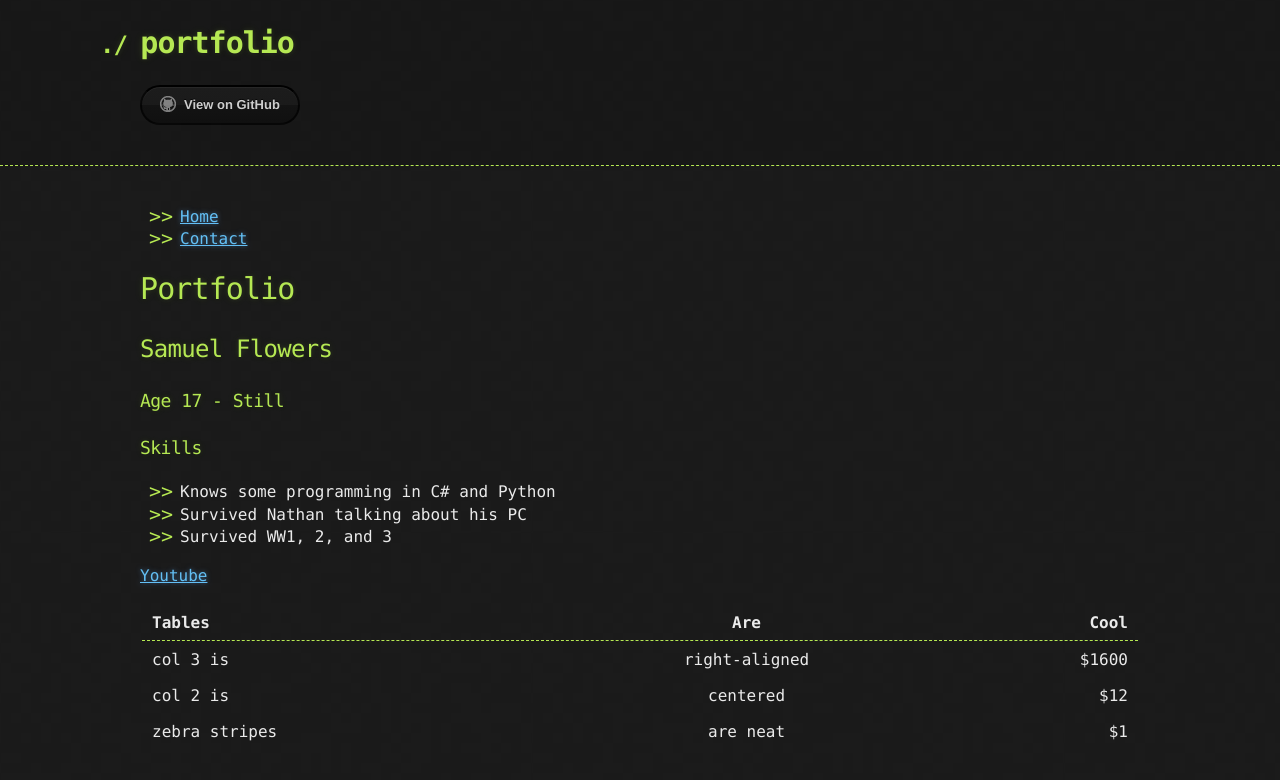
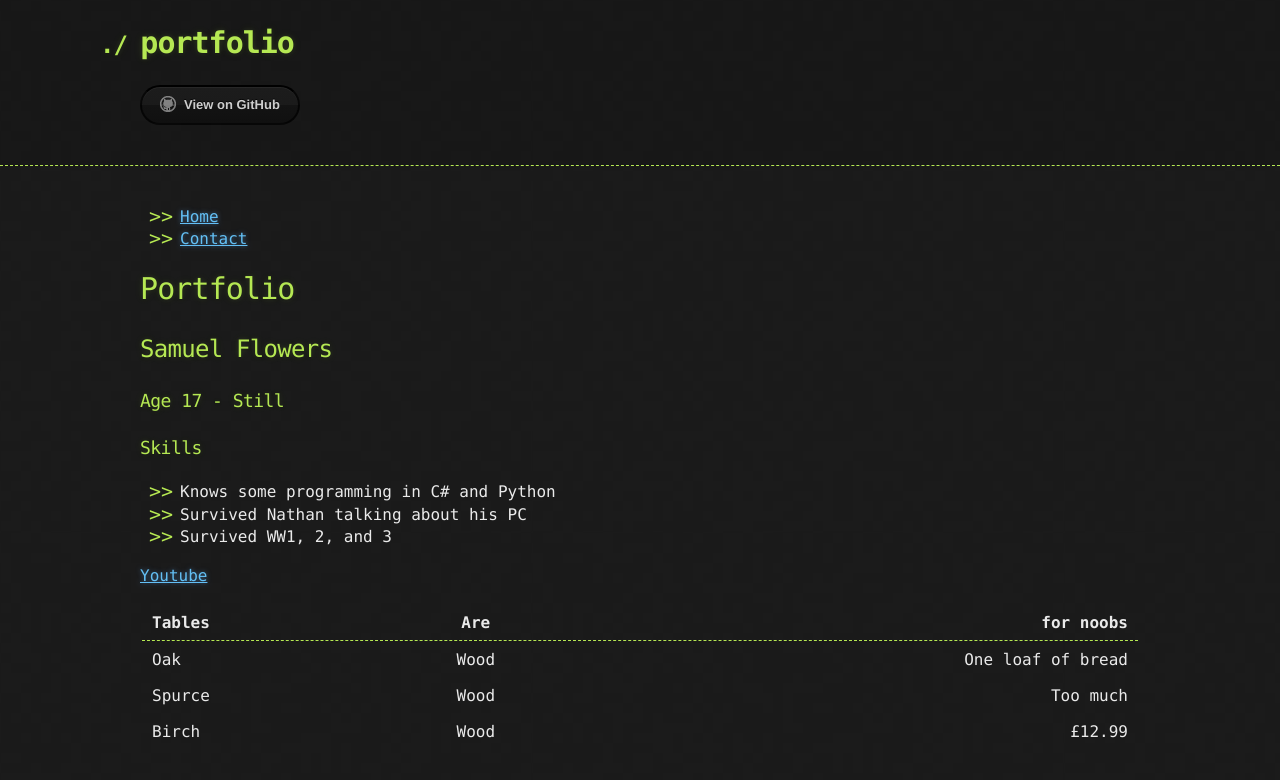
Before and after one commit to Sam2471/portfolio, a Jekyll site: the page built from index.md, in a window 1280 px wide. Shown: the top 780 px of the page. Built offline with Jekyll 4.4.1, drawn with Linux system fonts in a browser that asks for light colours; our own code applies the rules of GitHub Pages for plain Markdown files; the repository's description, which GitHub fills in, is left out.

Commit message:
Update index.md

```diff
--- a/index.md
+++ b/index.md
@@ -10,8 +10,8 @@
 [Youtube](https://sam2471.github.io/portfolio/)
 
 
-| Tables        | Are           | Cool  |
-| ------------- |:-------------:| -----:|
-| col 3 is      | right-aligned | $1600 |
-| col 2 is      | centered      |   $12 |
-| zebra stripes | are neat      |    $1 |
+| Tables        | Are           | for noobs            |
+| ------------- |:-------------:| --------------------:|
+| Oak           | Wood          |    One loaf of bread |
+| Spurce        | Wood          |    Too much          |
+| Birch         | Wood          |    £12.99            |
```
